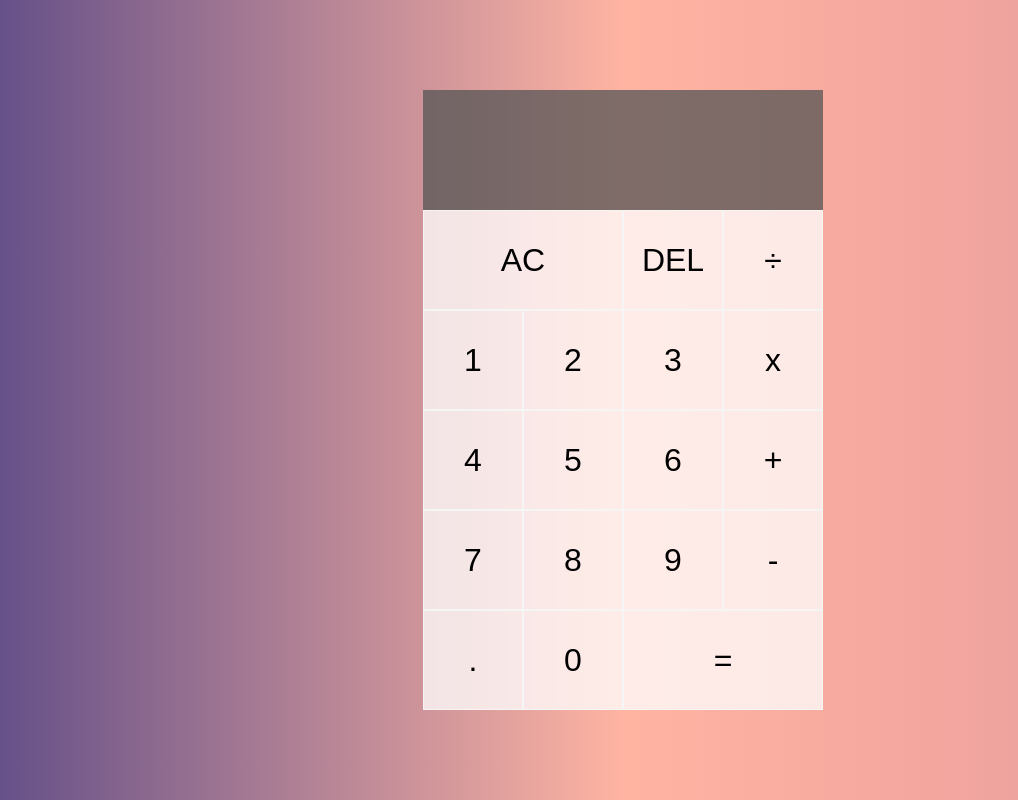
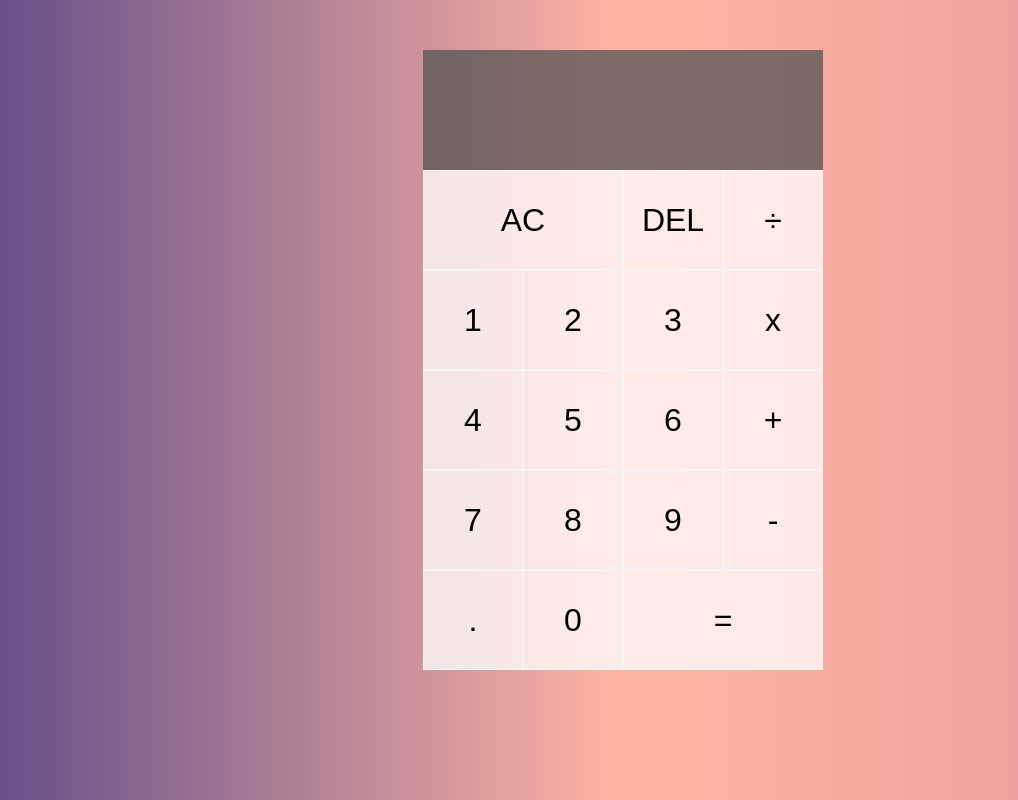
Before and after one commit to maroipmj/Virtual-Calculator, a plain HTML site: page index.html in a window 1280 px wide. Shown: the whole page, without its empty margins (17-1035 px from the left). Drawn offline with Linux system fonts and the light colour scheme.

Commit message:
Update styles.css

```diff
--- a/styles.css
+++ b/styles.css
@@ -6,7 +6,10 @@
 }
 
 body {
-    padding: 0;
+    display: flex;
+    padding: 50px;
+    justify-content: center;
+    align-items: center;
     margin: 0;
     background: linear-gradient(to right, #624E88, #FFB4A2, #E5989B);
 }
@@ -14,9 +17,11 @@ body {
 /* DESKTOP STYLES (EXACTLY AS ORIGINAL) */
 .calculator-grid {
     display: grid;
+    max-width: 400px;
+    margin: 0 auto;
+    height: auto;
     justify-content: center;
     align-content: center;
-    min-height: 100vh;
     grid-template-columns: repeat(4, 100px);
     grid-template-rows: minmax(120px, auto) repeat(5, 100px);
 }
@@ -109,7 +114,7 @@ body {
     @media (orientation: landscape) {
         .calculator-grid {
             grid-template-rows: minmax(80px, auto) repeat(5, 1fr);
-            max-width: 90vh;
+
             min-height: 90vw;
         }
 
```
